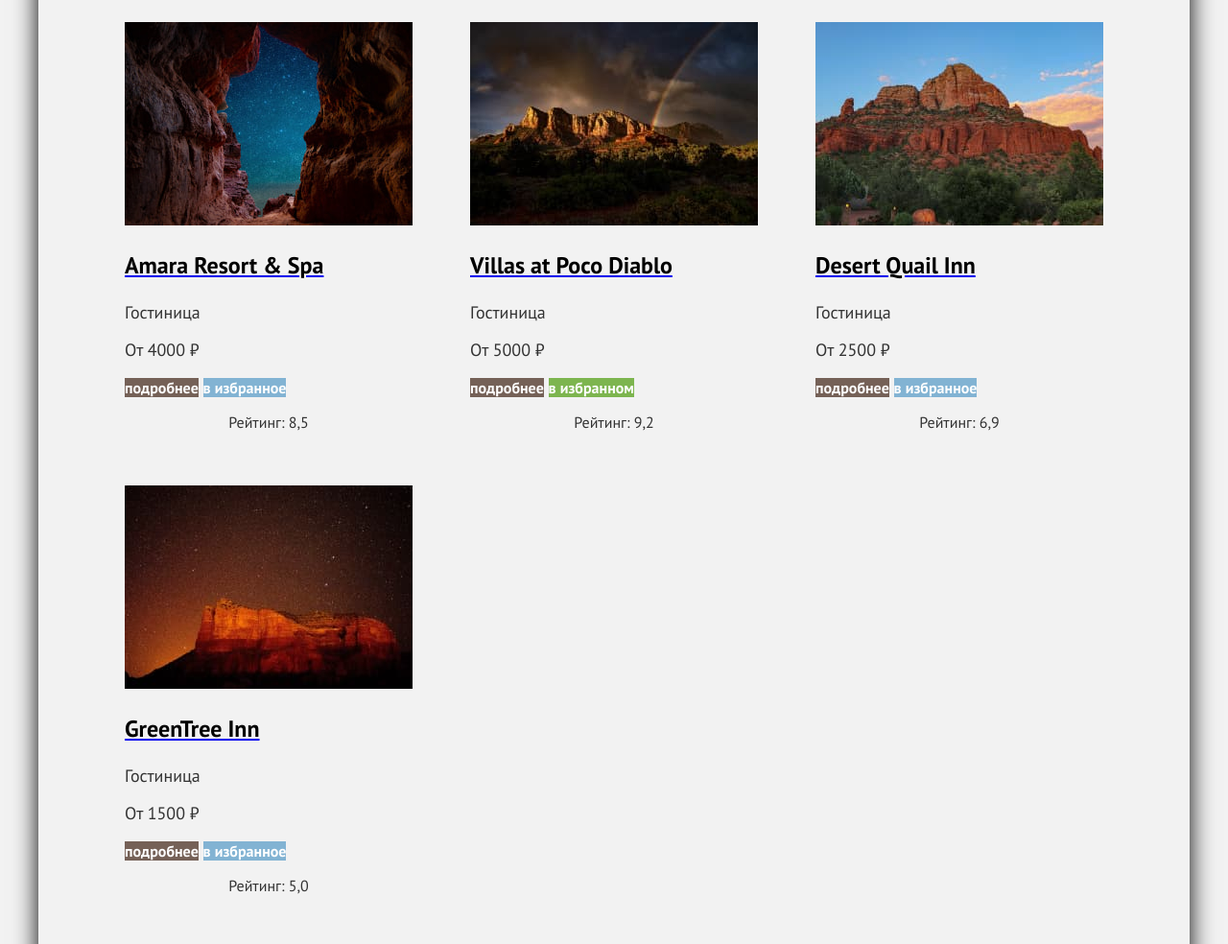
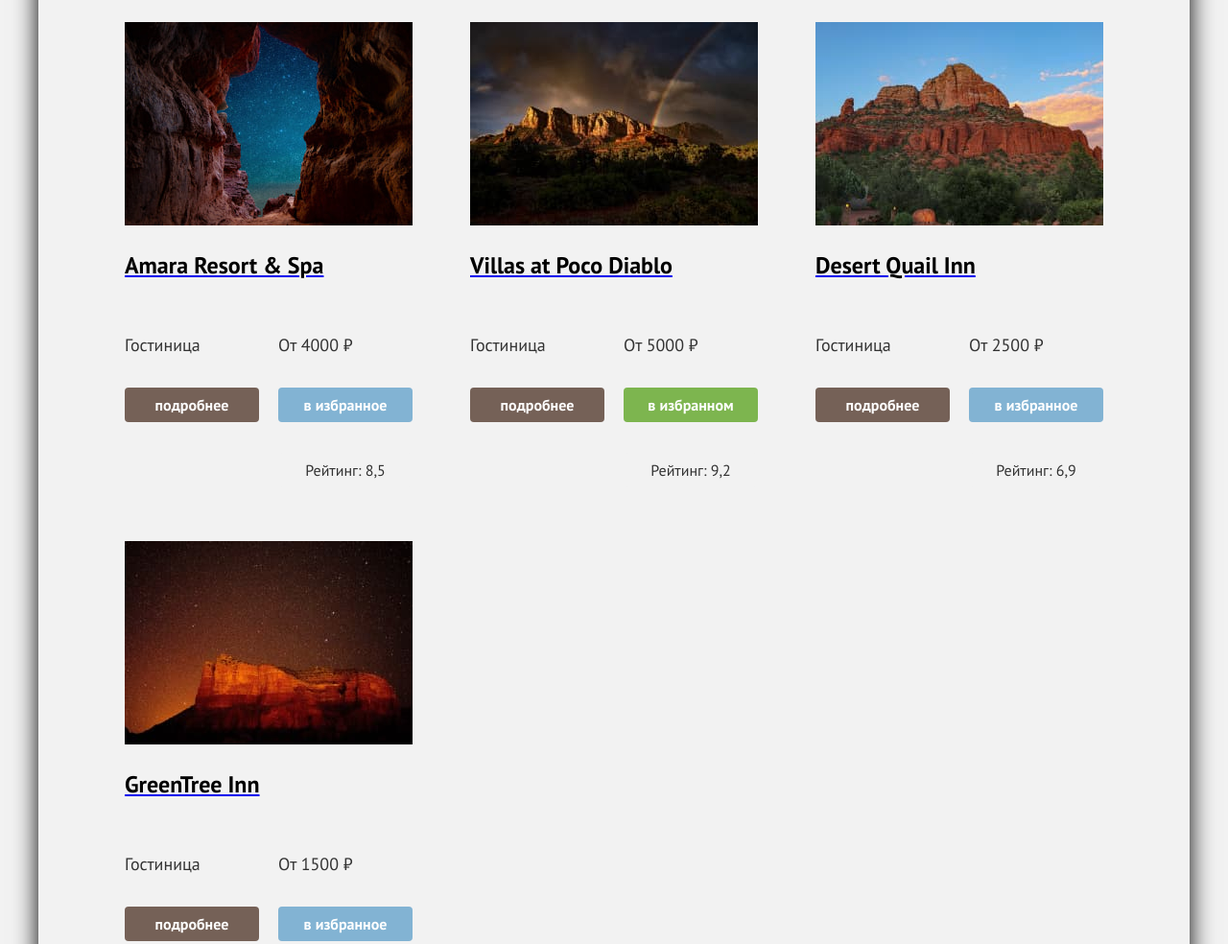
Before and after one commit to htmlacademy-htmlcss/2269133-sedona-36, a plain HTML site: page catalog.html in a window 1280 px wide. Shown: the part 498-1482 px from the top of the page at 96% size. Drawn offline with Linux system fonts and the light colour scheme.

Commit message:
добавляет сетку на гридах

```diff
--- a/catalog.html
+++ b/catalog.html
@@ -144,7 +144,7 @@
                   alt="Карточка отеля Amara Resort & Spa">
                 <h3 class="hotel-card-title">Amara Resort & Spa</h3>
               </a>
-              <p class="hotel-price">Гостиница</p>
+              <p class="hotel-price motel">Гостиница</p>
               <p class="hotel-price">От 4000 ₽</p>
               <a class="hotel-card-button button" href="#">подробнее</a>
               <a class="hotel-card-button-blue" href="#">в избранное</a>
@@ -157,7 +157,7 @@
                   alt="Карточка отеля Villas at Poco Diablo">
                 <h3 class="hotel-card-title">Villas at Poco Diablo</h3>
               </a>
-              <p class="hotel-price">Гостиница</p>
+              <p class="hotel-price motel">Гостиница</p>
               <p class="hotel-price">От 5000 ₽</p>
               <a class="hotel-card-button button" href="#">подробнее</a>
               <a class="hotel-card-button-on" href="#">в избранном</a>
@@ -170,7 +170,7 @@
                   alt="Карточка отеля Desert Quail Inn">
                 <h3 class="hotel-card-title">Desert Quail Inn</h3>
               </a>
-              <p class="hotel-price">Гостиница</p>
+              <p class="hotel-price motel">Гостиница</p>
               <p class="hotel-price">От 2500 ₽</p>
               <a class="hotel-card-button button" href="#">подробнее</a>
               <a class="hotel-card-button-blue" href="#">в избранное</a>
@@ -183,7 +183,7 @@
                   alt="Карточка отеля GreenTree Inn">
                 <h3 class="hotel-card-title">GreenTree Inn</h3>
               </a>
-              <p class="hotel-price">Гостиница</p>
+              <p class="hotel-price motel">Гостиница</p>
               <p class="hotel-price">От 1500 ₽</p>
               <a class="hotel-card-button button" href="#">подробнее</a>
               <a class="hotel-card-button-blue" href="#">в избранное</a>
@@ -220,7 +220,7 @@
               <h2 class="newsletter-title">Подпишитесь на рассылку</h2>
               <p>Только полезная информация и никакого спама, честное бойскаутское!</p>
               <form class="newsletter-form" action="https//echo.htmlacademy.ru/" method="post">
-                <label for="newsletter-email">Email</label>
+                <label class="visually-hidden" for="newsletter-email">Email</label>
                 <input class="newsletter-field" placeholder="Ваш e-mail" type="email" name="newsletter-email"
                   id="newsletter-email">
                 <button class="button newsletter-button" type="submit">Подписаться</button>
--- a/styles/styles.css
+++ b/styles/styles.css
@@ -519,9 +519,9 @@
 }
 
 .catalog-hotel-card {
-  display: flex;
-  justify-content: space-between;
-  flex-wrap: wrap;
+  display: grid;
+  grid-template-columns: repeat(3, 340px);
+  gap: 20px;
   width: 1060px;
   list-style-type: none;
   margin: 0 auto;
@@ -529,8 +529,17 @@
 }
 
 .hotel-card {
+  display: grid;
+  grid-template-columns: 20px 140px 20px 140px 20px;
+  row-gap: 16px;
   width: 300px;
-  padding: 20px;
+  padding: 0;
+}
+
+.hotel-card-link {
+  padding-top: 20px;
+  grid-column-start: 2;
+  grid-column-end: 5;
 }
 
 .hotel-card-title {
@@ -541,13 +550,28 @@
 }
 
 .hotel-price {
+  grid-column-start: 4;
+  grid-column-end: 5;
+  grid-row-start: 2;
+  grid-row-end: 3;
   font-size: 18px;
   line-height: 21px;
   font-weight: 400;
   color: #333333;
 }
 
+.motel {
+  grid-column-start: 2;
+  grid-column-end: 3;
+  grid-row-start: 2;
+  grid-row-end: 3;
+}
+
 .hotel-card-button {
+  grid-column-start: 2;
+  grid-column-end: 3;
+  grid-row-start: 3;
+  grid-row-end: 4;
   font-size: 16px;
   line-height: 20px;
   color: #ffffff;
@@ -555,9 +579,15 @@
   text-align: center;
   background-color: #756157;
   text-decoration: none;
+  padding: 8px 26px;
+  border-radius: 4px;
 }
 
 .hotel-card-button-blue {
+  grid-column-start: 4;
+  grid-column-end: 5;
+  grid-row-start: 3;
+  grid-row-end: 4;
   font-size: 16px;
   line-height: 20px;
   color: #ffffff;
@@ -565,9 +595,15 @@
   text-align: center;
   background-color: #82B3D3;
   text-decoration: none;
+  padding: 8px 26px;
+  border-radius: 4px;
 }
 
 .hotel-card-button-on {
+  grid-column-start: 4;
+  grid-column-end: 5;
+  grid-row-start: 3;
+  grid-row-end: 4;
   font-size: 16px;
   line-height: 20px;
   color: #ffffff;
@@ -575,9 +611,15 @@
   text-align: center;
   background-color: #7DB54F;
   text-decoration: none;
+  padding: 8px 18px;
+  border-radius: 4px;
 }
 
 .hotel-card-rating {
+  grid-column-start: 4;
+  grid-column-end: 5;
+  grid-row-start: 4;
+  grid-row-end: 5;
   font-size: 16px;
   line-height: 20px;
   color: #333333;
@@ -585,6 +627,8 @@
   text-align: center;
   background-color: #F2F2F2;
   text-decoration: none;
+  padding: 8px 26px;
+  border-radius: 4px;
 }
 
 .pagination-conteiner {
```
